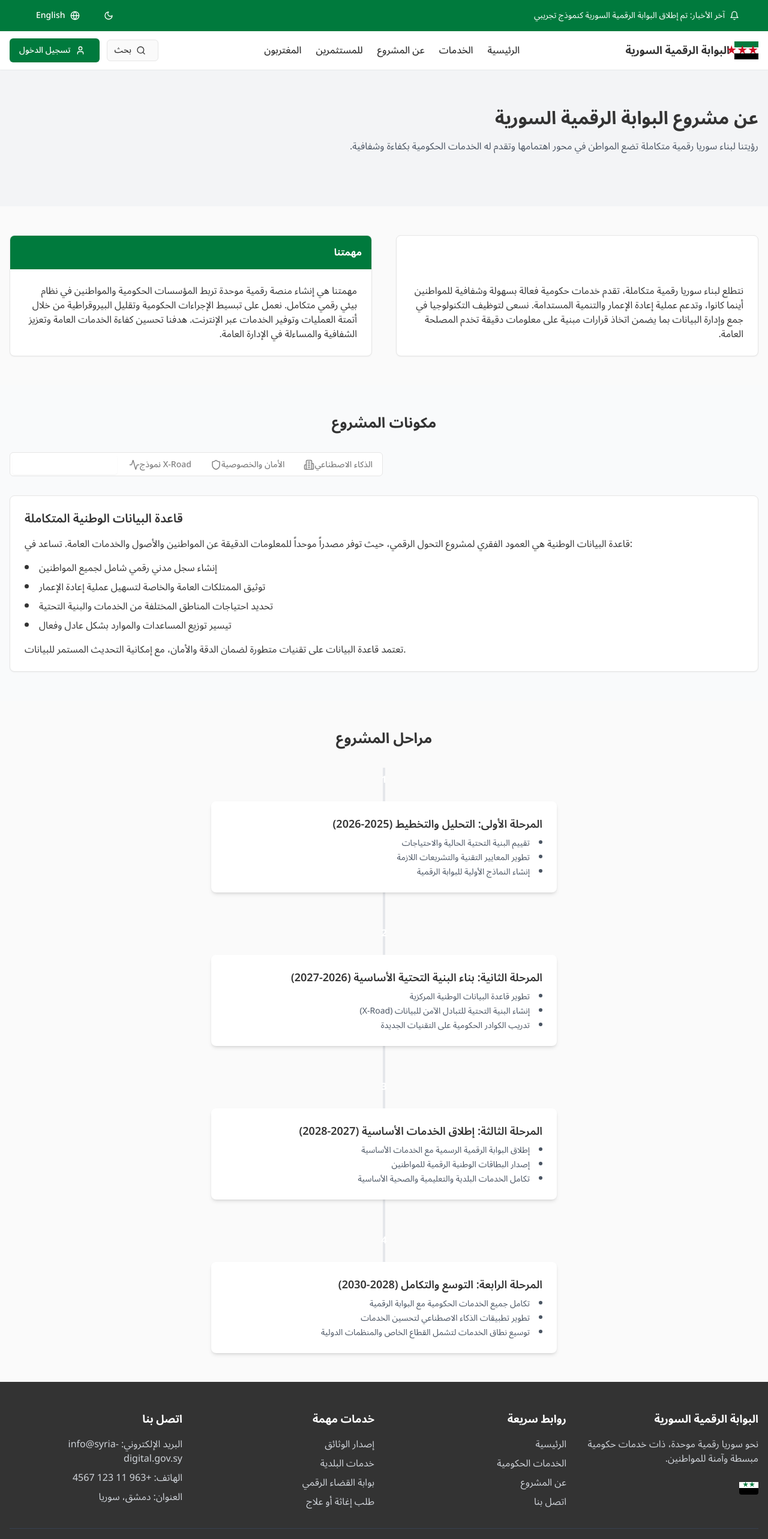
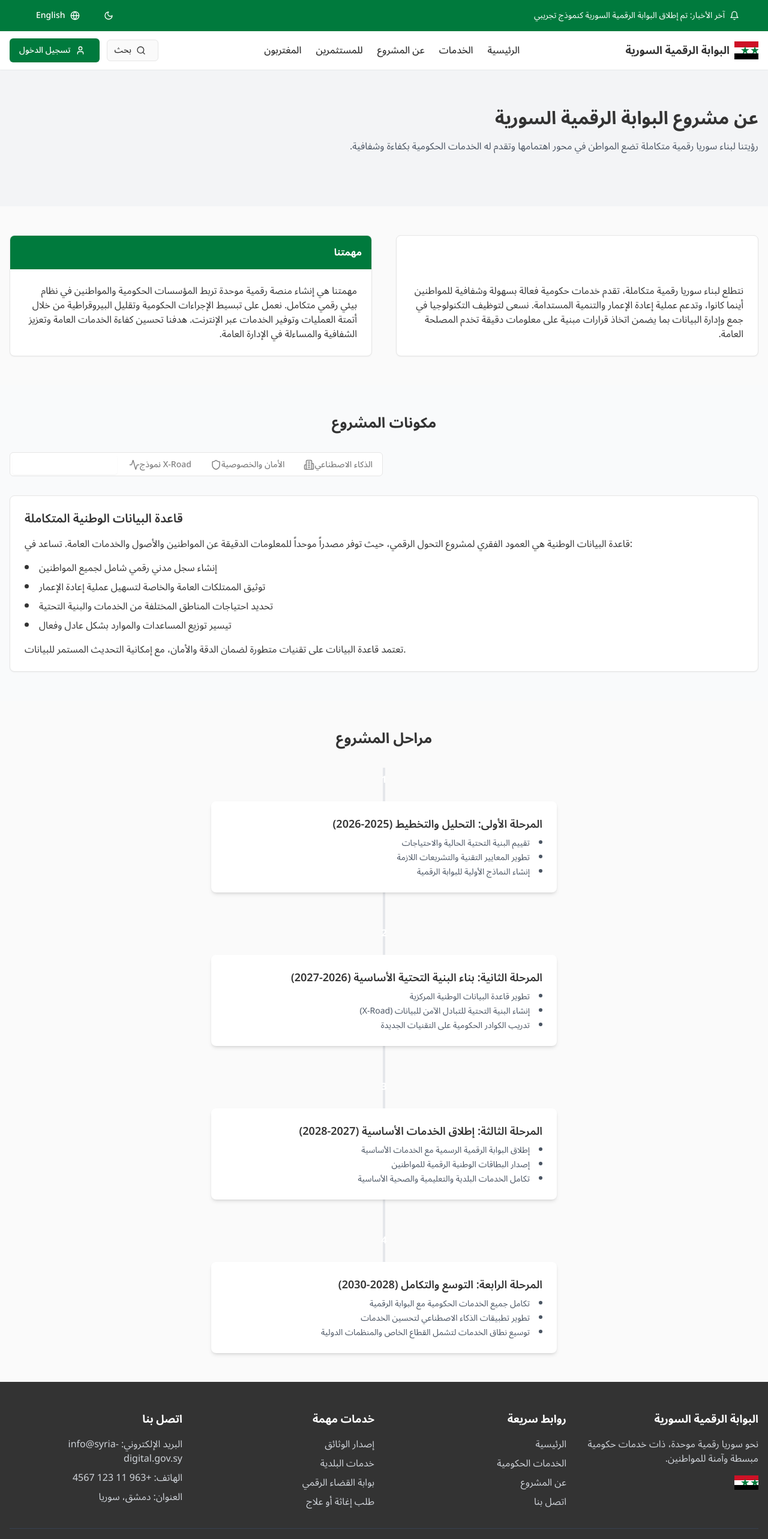
Before and after one commit to eyekahat/syria-digital-gateway, a React (Vite) app: page /about in a window 1280 px wide. Shown: the top 2566 px of the page at 60% size. Built offline with nearby package versions, Linux system fonts and the light colour scheme.

Commit message:
Fix: Update flag images and styling
Update the flag images and styling to match the provided design.

```diff
--- a/src/components/Footer.tsx
+++ b/src/components/Footer.tsx
@@ -1,6 +1,7 @@
 
 import React from 'react';
 import { Link } from 'react-router-dom';
+import SyrianFlag from './SyrianFlag';
 
 interface FooterProps {
   language: string;
@@ -22,12 +23,7 @@ const Footer: React.FC<FooterProps> = ({ language }) => {
                 : 'Towards a unified digital Syria with simplified and secure government services for citizens.'}
             </p>
             <div className="flex items-center gap-2 mt-4">
-              <div className="h-8 w-8 rounded overflow-hidden relative">
-                <div className="absolute top-0 h-1/3 w-full bg-syria-red"></div>
-                <div className="absolute top-1/3 h-1/3 w-full bg-white"></div>
-                <div className="absolute top-2/3 h-1/3 w-full bg-syria-black"></div>
-                <div className="absolute left-1/2 top-1/2 -translate-x-1/2 -translate-y-1/2 text-syria-green text-xs">★★</div>
-              </div>
+              <SyrianFlag width={40} height={24} />
             </div>
           </div>
 
--- a/src/components/ImageSlider.tsx
+++ b/src/components/ImageSlider.tsx
@@ -19,6 +19,8 @@ const ImageSlider: React.FC<ImageSliderProps> = ({
   const [currentIndex, setCurrentIndex] = useState(0);
 
   useEffect(() => {
+    if (images.length === 0) return;
+
     const slideInterval = setInterval(() => {
       setCurrentIndex((prevIndex) => (prevIndex + 1) % images.length);
     }, interval);
@@ -47,8 +49,17 @@ const ImageSlider: React.FC<ImageSliderProps> = ({
     language === 'ar' ? 'جسر دير الزور المعلق' : 'Deir ez-Zor Suspension Bridge'
   ];
 
-  // Make sure we have a valid current index
-  const safeIndex = currentIndex < images.length ? currentIndex : 0;
+  // Make sure we have a valid current index and there are images to display
+  const safeIndex = images && images.length > 0 ? (currentIndex < images.length ? currentIndex : 0) : 0;
+
+  // If there are no images, show a placeholder
+  if (!images || images.length === 0) {
+    return (
+      <div className={`relative w-full ${height} bg-gray-200 flex items-center justify-center rounded-lg`}>
+        <p className="text-gray-500">No images available</p>
+      </div>
+    );
+  }
 
   return (
     <div className={`relative w-full ${height} overflow-hidden rounded-lg shadow-xl`}>
--- a/src/components/Navbar.tsx
+++ b/src/components/Navbar.tsx
@@ -66,7 +66,7 @@ const Navbar: React.FC<NavbarProps> = ({ onToggleLanguage, language }) => {
               {/* Logo and title */}
               <div className="flex items-center gap-3">
                 <Link to="/" className="flex items-center gap-2">
-                  <SyrianFlag width={40} height={30} animate={false} />
+                  <SyrianFlag width={40} height={30} />
                   <div className="font-bold text-lg">
                     {language === 'ar' ? 'البوابة الرقمية السورية' : 'Syrian Digital Gateway'}
                   </div>
--- a/src/components/SyrianFlag.tsx
+++ b/src/components/SyrianFlag.tsx
@@ -12,17 +12,18 @@ const SyrianFlag: React.FC<SyrianFlagProps> = ({
   width = 100,
   height = 60
 }) => {
-  // Static version of the flag
+  // Static version of the flag with proper proportions and star placement
   return (
-    <div className={`relative ${className}`} style={{ width, height }}>
-      {/* Green top stripe */}
-      <div className="absolute top-0 left-0 w-full h-1/3 bg-[#007A3D]"></div>
+    <div className={`relative overflow-hidden ${className}`} style={{ width, height }}>
+      {/* Red top stripe */}
+      <div className="absolute top-0 left-0 w-full h-1/3 bg-[#CE1126]"></div>
 
       {/* White middle stripe with stars */}
-      <div className="absolute top-1/3 left-0 w-full h-1/3 bg-white flex justify-around items-center">
-        <div className="text-[#CE1126] text-xl">★</div>
-        <div className="text-[#CE1126] text-xl">★</div>
-        <div className="text-[#CE1126] text-xl">★</div>
+      <div className="absolute top-1/3 left-0 w-full h-1/3 bg-white flex justify-center items-center">
+        <div className="flex space-x-3">
+          <div className="text-[#007A3D] text-lg">★</div>
+          <div className="text-[#007A3D] text-lg">★</div>
+        </div>
       </div>
 
       {/* Black bottom stripe */}
```
